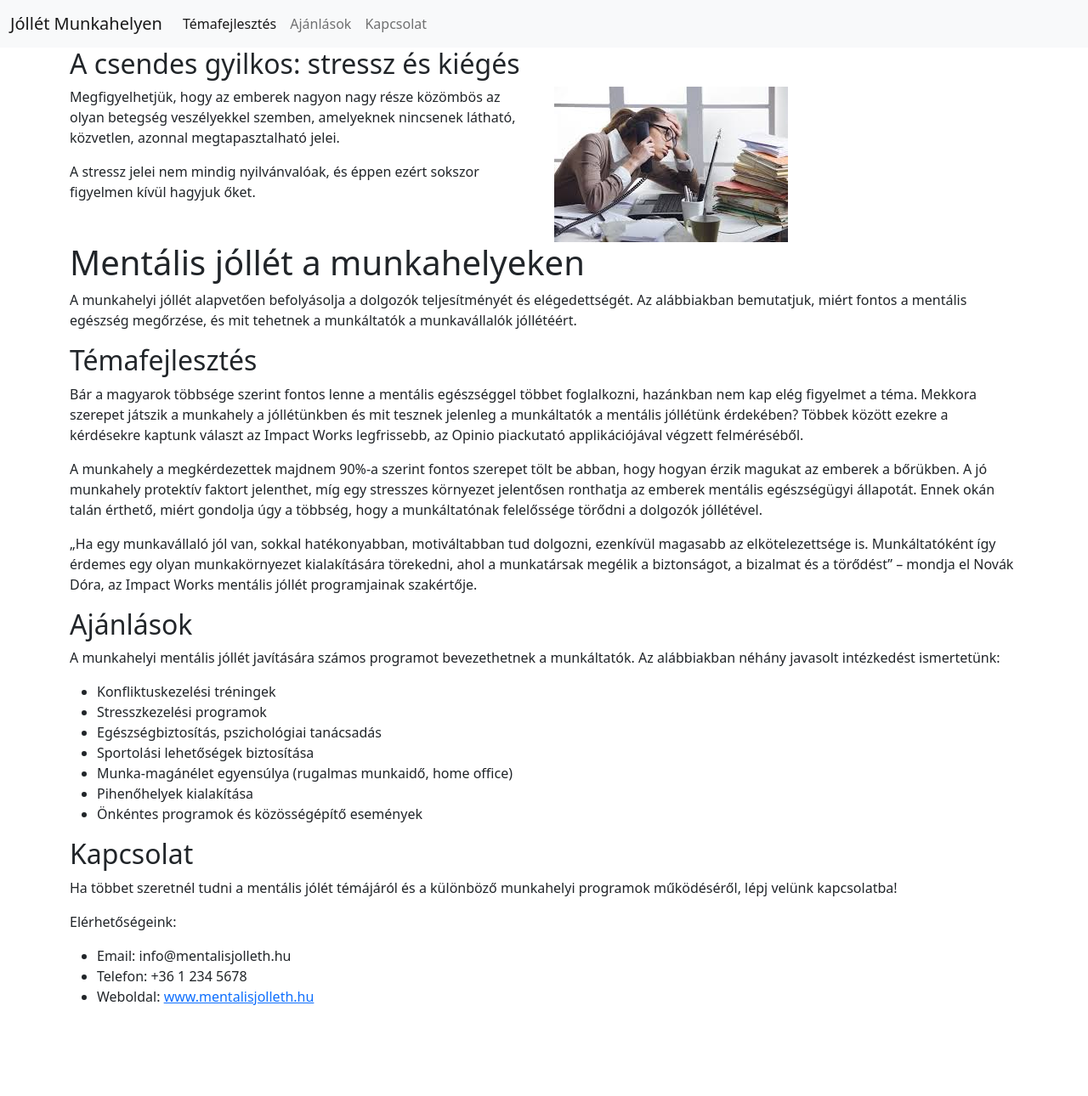
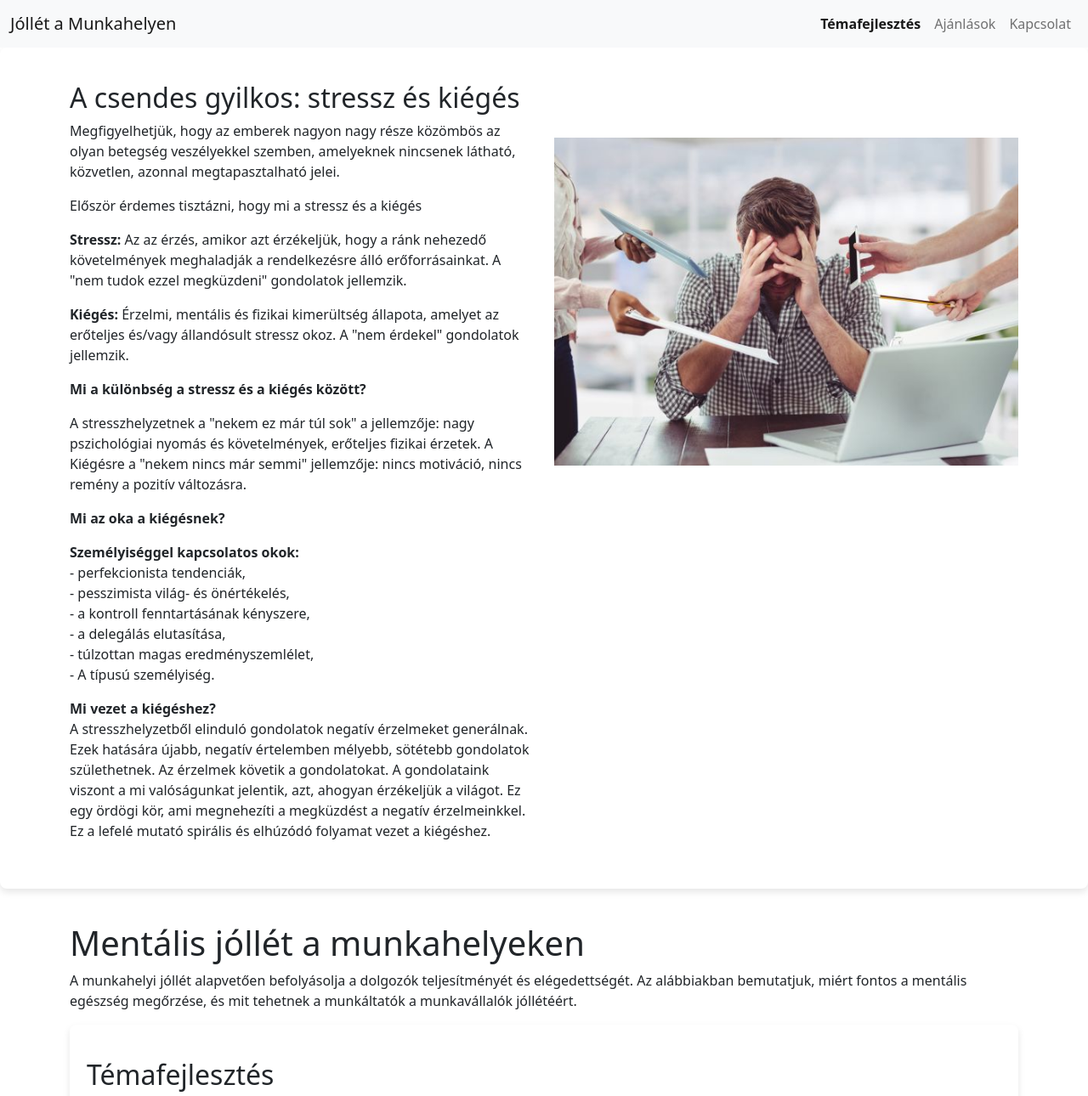
Before and after one commit to Mankoka/ment-lis-weel-being-a-munkahelyen, a plain HTML site: page index.html in a window 1280 px wide. Shown: the top 1290 px of the page at 85% size. Before the commit the page ends 1201 px from the top, so only its background shows below. Drawn offline with nearby package versions, Linux system fonts and the light colour scheme.

Commit message:
formázások

```diff
--- a/index.html
+++ b/index.html
@@ -11,18 +11,18 @@
     <link href="https://cdn.jsdelivr.net/npm/bootstrap@5.1.3/dist/css/bootstrap.min.css" rel="stylesheet">
 
     <!-- Saját CSS fájl -->
-    <link rel="stylesheet" href="styles.css">
+    <link rel="stylesheet" href="style.css">
 </head>
 <body>
     <!-- Navigációs sáv -->
     <nav class="navbar navbar-expand-lg navbar-light bg-light">
         <div class="container-fluid">
-            <a class="navbar-brand" href="#">Jóllét Munkahelyen</a>
+            <a class="navbar-brand" href="#">Jóllét a Munkahelyen</a>
             <button class="navbar-toggler" type="button" data-bs-toggle="collapse" data-bs-target="#navbarNav" aria-controls="navbarNav" aria-expanded="false" aria-label="Toggle navigation">
                 <span class="navbar-toggler-icon"></span>
             </button>
             <div class="collapse navbar-collapse" id="navbarNav">
-                <ul class="navbar-nav">
+                <ul class="navbar-nav ms-auto"> <!-- Jobbra igazítottuk a navigációt -->
                     <li class="nav-item"><a class="nav-link active" href="#temafejlesztes">Témafejlesztés</a></li>
                     <li class="nav-item"><a class="nav-link" href="#ajanlasok">Ajánlások</a></li>
                     <li class="nav-item"><a class="nav-link" href="#kapcsolat">Kapcsolat</a></li>
@@ -30,11 +30,14 @@
             </div>
         </div>
     </nav>
+
+    <!-- Stressz és Kiégés szakasz -->
     <section id="stressz">
-
         <div class="container"> <!-- A container itt van, hogy szűkítse a tartalom szélességét -->
             <div class="row">
-                <div class="col-12"><h2>A csendes gyilkos: stressz és kiégés</h2></div>
+                <div class="col-12">
+                    <h2>A csendes gyilkos: stressz és kiégés</h2>
+                </div>
             </div>
             <div class="row">
                 <div class="col-md-6">
@@ -43,16 +46,44 @@
                         amelyeknek nincsenek látható, közvetlen, azonnal megtapasztalható jelei.
                     </p>
                     <p>
-                        A stressz jelei nem mindig nyilvánvalóak, és éppen ezért sokszor figyelmen kívül hagyjuk őket.
+                        Először érdemes tisztázni, hogy mi a stressz és a kiégés
+                    </p>
+                    <p>
+                        <strong>Stressz:</strong> Az az érzés, amikor azt érzékeljük, hogy a ránk nehezedő követelmények meghaladják a rendelkezésre álló erőforrásainkat. A "nem tudok ezzel megküzdeni" gondolatok jellemzik.
+                    </p>
+                    <p>
+                        <strong>Kiégés:</strong> Érzelmi, mentális és fizikai kimerültség állapota, amelyet az erőteljes és/vagy állandósult stressz okoz. A "nem érdekel" gondolatok jellemzik.
+                    </p>
+                    <p>
+                        <strong>Mi a különbség a stressz és a kiégés között?</strong>
+                    </p>
+                    <p>
+                        A stresszhelyzetnek a "nekem ez már túl sok" a jellemzője: nagy pszichológiai nyomás és követelmények, erőteljes fizikai érzetek. A Kiégésre a "nekem nincs már semmi" jellemzője: nincs motiváció, nincs remény a pozitív változásra.
+                    </p>
+                    <p>
+                        <strong>Mi az oka a kiégésnek?</strong>
+                    </p>
+                    <p>
+                        <strong>Személyiséggel kapcsolatos okok:</strong><br>
+                        - perfekcionista tendenciák,<br>
+                        - pesszimista világ- és önértékelés,<br>
+                        - a kontroll fenntartásának kényszere,<br>
+                        - a delegálás elutasítása,<br>
+                        - túlzottan magas eredményszemlélet,<br>
+                        - A típusú személyiség.
+                    </p>
+                    <p>
+                        <strong>Mi vezet a kiégéshez?</strong><br>
+                        A stresszhelyzetből elinduló gondolatok negatív érzelmeket generálnak. Ezek hatására újabb, negatív értelemben mélyebb, sötétebb gondolatok születhetnek. Az érzelmek követik a gondolatokat. A gondolataink viszont a mi valóságunkat jelentik, azt, ahogyan érzékeljük a világot. Ez egy ördögi kör, ami megnehezíti a megküzdést a negatív érzelmeinkkel. Ez a lefelé mutató spirális és elhúzódó folyamat vezet a kiégéshez.
                     </p>
                 </div>
                 <div class="col-md-6">
-                    <img src="stressz és kiégés1.jpg" alt="Stresszes ember a munkahelyen" class="img-fluid">
+                    <!-- Kép ide jön -->
+                    <img src="munkahelyi-stressz.jpg" alt="munkahelyi stressz" class="img-fluid">
                 </div>
             </div>
         </div>
     </section>
-
 
     <div class="container">
         <header>
@@ -68,7 +99,6 @@
             <p>„Ha egy munkavállaló jól van, sokkal hatékonyabban, motiváltabban tud dolgozni, ezenkívül magasabb az elkötelezettsége is. Munkáltatóként így érdemes egy olyan munkakörnyezet kialakítására törekedni, ahol a munkatársak megélik a biztonságot, a bizalmat és a törődést” – mondja el Novák Dóra, az Impact Works mentális jóllét programjainak szakértője.</p>
         </section>
 
-
         <!-- Ajánlások szakasz -->
         <section id="ajanlasok">
             <h2>Ajánlások</h2>
@@ -82,19 +112,30 @@
                 <li>Pihenőhelyek kialakítása</li>
                 <li>Önkéntes programok és közösségépítő események</li>
             </ul>
+        </section>
 
         <!-- Kapcsolat szakasz -->
         <section id="kapcsolat">
             <h2>Kapcsolat</h2>
-            <p>Ha többet szeretnél tudni a mentális jólét témájáról és a különböző munkahelyi programok működéséről, lépj velünk kapcsolatba!</p>
-            <p>Elérhetőségeink:</p>
-            <ul>
-                <li>Email: info@mentalisjolleth.hu</li>
-                <li>Telefon: +36 1 234 5678</li>
-                <li>Weboldal: <a href="https://www.mentalisjolleth.hu">www.mentalisjolleth.hu</a></li>
-            </ul>
+            <p>Ha többet szeretnél tudni a mentális jóllétről munkahelyi környezetben, vagy szeretnél részt venni programjainkon, vedd fel velünk a kapcsolatot!</p>
+            <form>
+                <div class="mb-3">
+                    <label for="email" class="form-label">Email cím</label>
+                    <input type="email" class="form-control" id="email" required>
+                </div>
+                <div class="mb-3">
+                    <label for="message" class="form-label">Üzenet</label>
+                    <textarea class="form-control" id="message" rows="4" required></textarea>
+                </div>
+                <button type="submit" class="btn btn-primary">Küldés</button>
+            </form>
         </section>
     </div>
+
+    <!-- Footer -->
+    <footer>
+        <p>© 2024 Mentális jóllét a munkahelyeken</p>
+    </footer>
 
     <!-- Bootstrap JS -->
     <script src="https://cdn.jsdelivr.net/npm/bootstrap@5.1.3/dist/js/bootstrap.bundle.min.js"></script>
--- a/style.css
+++ b/style.css
@@ -1,99 +1,61 @@
-/* Alap margók és paddingok törlése */
-* {
-    margin: 0;
-    padding: 0;
-    box-sizing: border-box;
+/* CSS módosítások */
+
+#stressz img {
+    width: 100%;  /* A kép szélessége kitölti a szülőkonténert */
+    max-width: 800px; /* A kép maximális szélessége 800px-ra korlátozva */
+    height: auto; /* A magasság arányosan változik */
+    margin-top: 20px;
+    margin-bottom: 20px;
+    display: block; /* Kép közvetlenül blokk szintű elem */
+    margin-left: auto; /* Kép középre igazítása */
+    margin-right: auto; /* Kép középre igazítása */
 }
 
-/* Általános szöveg formázás */
-body {
-    font-family: 'Arial', sans-serif;
-    background-color: #f4f4f9; /* Világos háttér */
-    color: #333;
-    line-height: 1.6;
+/* Aktivált navigációs link kiemelése */
+.navbar-nav .nav-link.active {
+    font-weight: bold;
+    color: #006699;
 }
 
-/* Fejléc formázás */
-header {
-    background-color: #006699;
-    color: white;
-    padding: 20px 0;
-    text-align: center;
+/* Témafejlesztés szakasz szövegeinek kiemelése */
+#temafejlesztes p strong {
+    color: #006699;
 }
 
-header h1 {
-    font-size: 2.5rem;
+/* Kép reszponzív */
+.img-fluid {
+    max-width: 100%;
+    max-height: 100%;
 }
 
-/* Navigációs sáv */
-.navbar {
-    background-color: #333;
+/* Szekciók közötti tér */
+section {
+    margin-bottom: 40px;
+    padding: 40px 20px;
+    background-color: #ffffff;
+    border-radius: 8px;
+    box-shadow: 0 4px 8px rgba(0, 0, 0, 0.1);
 }
 
-.navbar a {
-    color: white;
-    padding: 10px 20px;
-    text-decoration: none;
+footer {
+    text-align: center;
+    padding: 20px;
+    background-color: #f8f9fa;
+    margin-top: 40px;
 }
 
-.navbar a:hover {
-    background-color: #ddd;
-    color: black;
+footer p {
+    margin: 0;
 }
 
-/* Szekciók */
-section {
-    padding: 40px 20px;
-    margin-bottom: 20px;
+/* Gombok stílusai */
+.btn-primary {
+    background-color: #006699;
+    border-color: #006699;
+    transition: background-color 0.3s ease;
 }
 
-section h2 {
-    font-size: 2rem;
-    margin-bottom: 10px;
+.btn-primary:hover {
+    background-color: #004d66;
+    border-color: #004d66;
 }
-
-section p {
-    font-size: 1.1rem;
-    margin-bottom: 10px;
-}
-
-/* Ajánlások szekció formázása */
-#ajanlasok {
-    background-color: #e9ecef;
-    border-radius: 10px;
-    padding: 20px;
-}
-
-#ajanlasok ul {
-    list-style: none;
-    padding-left: 20px;
-}
-
-#ajanlasok li {
-    margin-bottom: 10px;
-}
-
-/* Footer formázás */
-footer {
-    background-color: #006699;
-    color: white;
-    text-align: center;
-    padding: 10px 0;
-    position: absolute;
-    bottom: 0;
-    width: 100%;
-}
-
-#stressz {
-    padding: 30px 0;  /* Függőleges padding a sectionhez */
-    background-color: #f4f4f4;  /* Világos háttér szín */
-    margin-top: 20px;
-    text-align: center;  /* A szöveg középre igazítása */
-    width: 100%;  /* 100%-os szélesség */
-}
-
-#stressz h2 {
-    font-size: 2rem;
-    margin-bottom: 20px;
-    padding-left: 20px; /* Pár pixelnyi hely a bal oldalon */
-}
```
Lines whose indentation alone changed are shown as unchanged.
